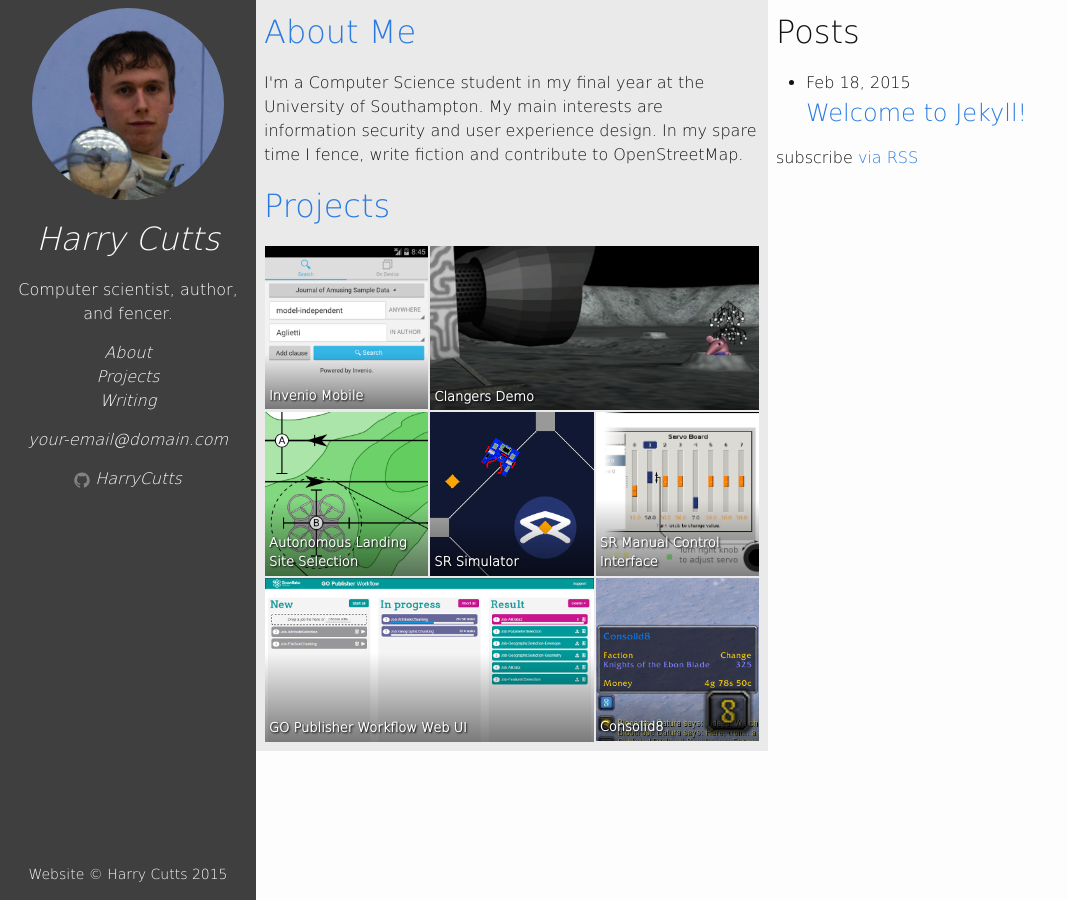
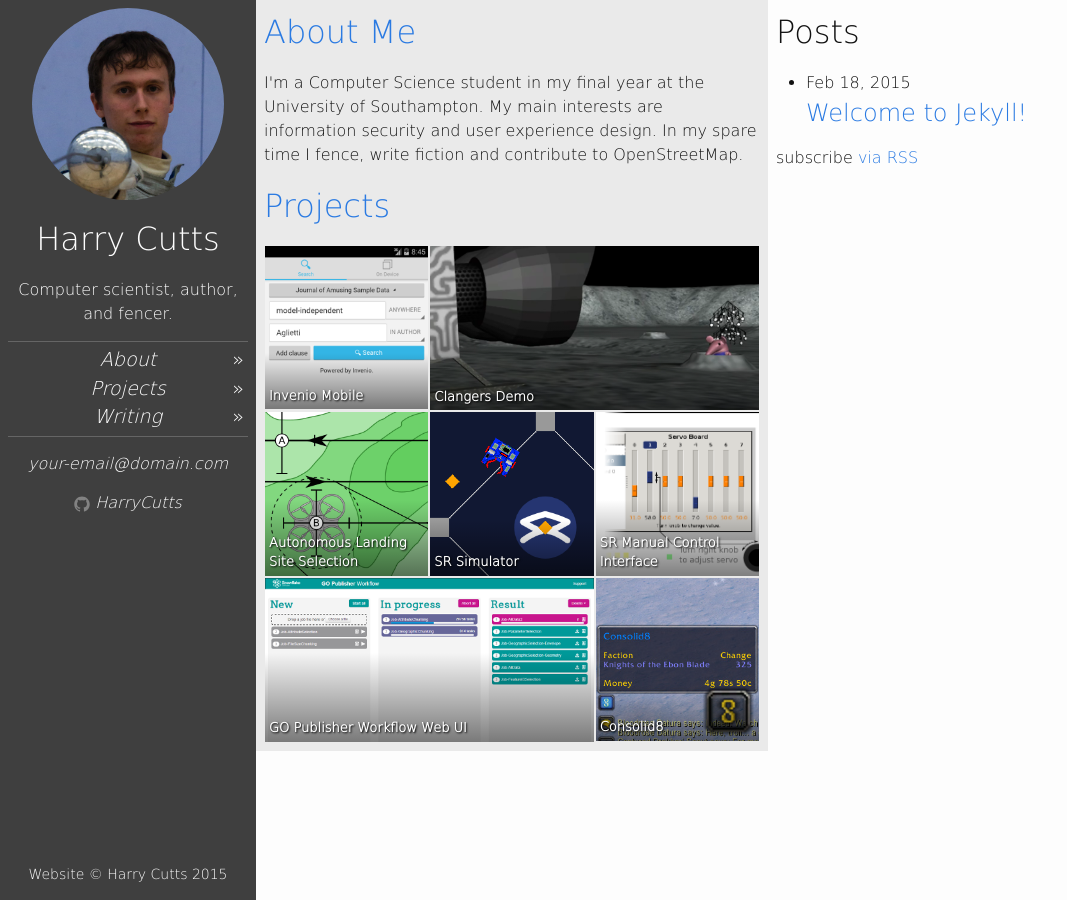
Before and after one commit to HarryCutts/harrycutts.github.io, a Jekyll site: the page built from index.html, in a window 1280 px wide. Shown: the whole page, without its empty margins (0-1067 px from the left). Built offline with Jekyll 4.4.1, drawn with Linux system fonts in a browser that asks for light colours; nearby versions of some CDN libraries; library files that are not in the unit come from our copies.

Commit message:
Make the site menu more distinct in the sidebar

```diff
--- a/_sass/_colors.scss
+++ b/_sass/_colors.scss
@@ -9,6 +9,7 @@
 
 $sidebar-color:    #3f3f3f;
 $sidebar-text-color: #fdfdfd;
+$sidebar-borders-color: lighten($sidebar-color, 15%);
 $icon-color: $grey-color;
 
 $left-column-color: #eaeaea;
--- a/_sass/_layout.scss
+++ b/_sass/_layout.scss
@@ -18,6 +18,9 @@
 
 	a {
 		font-style: italic;
+	}
+	h1 > a {
+		font-style: normal
 	}
 
 	.mugshot {
@@ -50,11 +53,26 @@
 			float: none;
 		}
 
-		nav a {
-			display: block;
+		nav {
+			padding: ($spacing-unit / 8) 0;
+			border-top: $border-thickness solid $sidebar-borders-color;
+			border-bottom: $border-thickness solid $sidebar-borders-color;
 
-			&.selected {
-				background-color: darken($sidebar-color, 10%);
+			font-size: larger;
+
+			a {
+				display: block;
+
+				&:after {
+					content: "»";
+					position: absolute;
+					right: $padding * 1.5;
+					font-style: normal;
+				}
+
+				&.selected {
+					background-color: darken($sidebar-color, 10%);
+				}
 			}
 		}
 
--- a/css/main.scss
+++ b/css/main.scss
@@ -13,6 +13,7 @@
 
 $spacing-unit:     30px;
 $padding:          8px;
+$border-thickness: 1px;
 
 $device-palm:      48em;
 $device-laptop:    800px;
```
